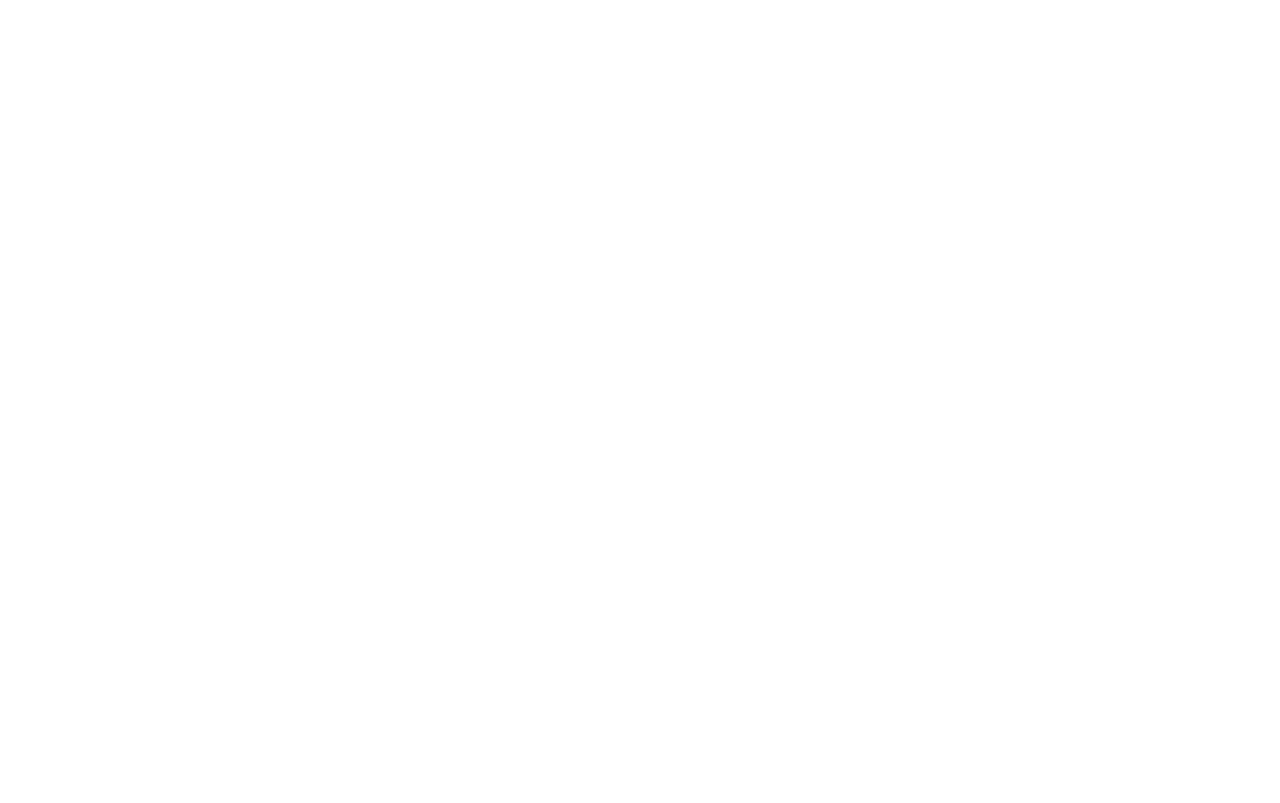
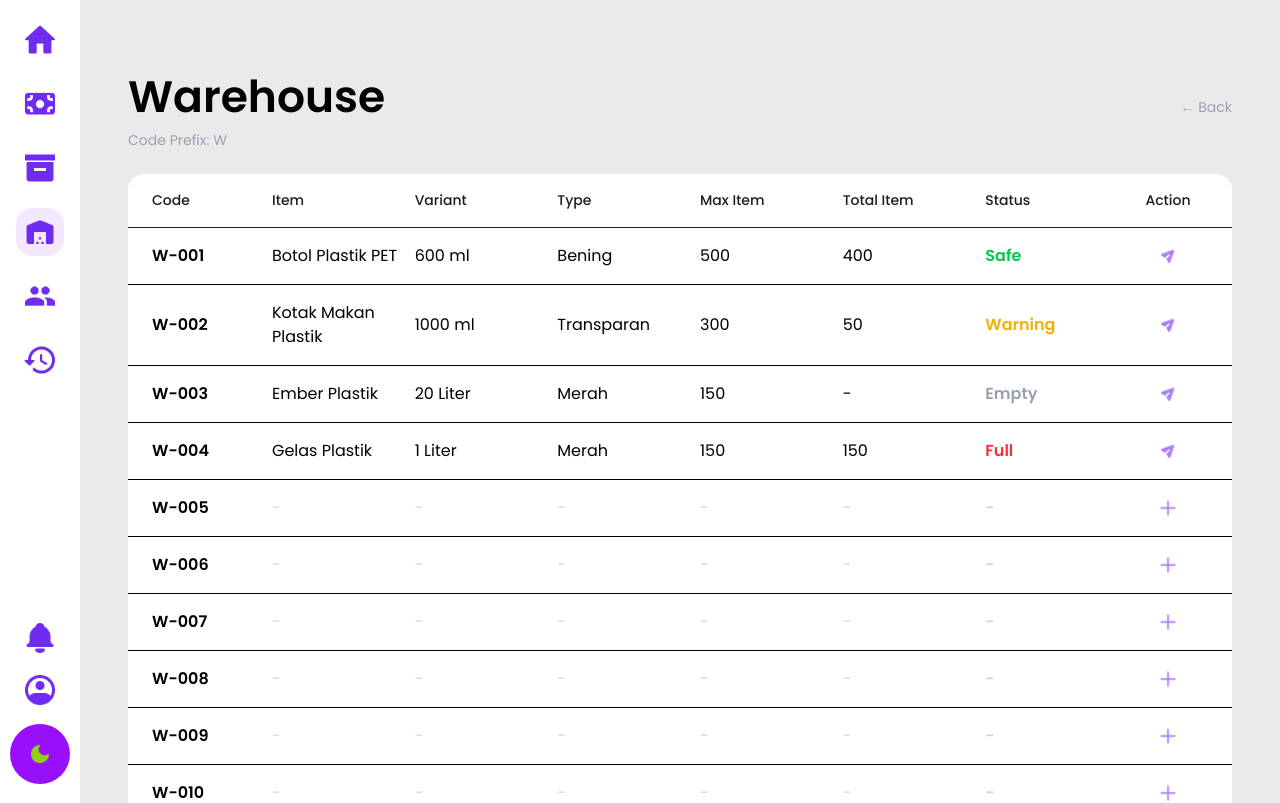
Before and after one commit to Jubilio14/FrontendPOS, a React (Vite) app: page /warehouse/1 in a window 1280 px wide. Before the commit this address had no page. Shown: the top 803 px of the page. Built offline with nearby package versions, Linux system fonts and the light colour scheme.

Commit message:
add item warehouse

```diff
--- a/src/pages/Warehouse.jsx
+++ b/src/pages/Warehouse.jsx
@@ -142,8 +142,11 @@
         {/* ROW */}
         {warehouse.map((item, i) => (
           <div
+            onClick={() => navigate(`/warehouse/${i}`, {
+              state: { name: item.name }
+            })}
             key={i}
-            className="grid grid-cols-[50px_2fr_3fr_1fr_1fr_1fr] items-center p-[20px] gap-[20px] border-b last:border-none text-[14px] leading-[21px] font-medium text-[#1D1D1D] hover:bg-gray-50 transition"
+            className="grid grid-cols-[50px_2fr_3fr_1fr_1fr_1fr] items-center p-[20px] gap-[20px] border-b last:border-none text-[14px] leading-[21px] font-medium text-[#1D1D1D] cursor-pointer hover:bg-gray-50 transition"
           >
             <span>{i + 1}</span>
             <span>{item.name}</span>
--- /dev/null
+++ b/src/pages/WarehouseDetail.jsx
@@ -0,0 +1,195 @@
+import { useLocation, useNavigate } from "react-router-dom";
+
+export default function WarehouseDetail() {
+  const location = useLocation();
+  const navigate = useNavigate();
+
+  const warehouseName = location.state?.name || "Warehouse";
+
+  // 🔥 PREFIX
+  const generatePrefix = (name) => {
+    return name
+      .split(" ")
+      .map((w) => w[0])
+      .join("")
+      .toUpperCase()
+      .slice(0, 3);
+  };
+
+  const prefix = generatePrefix(warehouseName);
+
+  // 🔥 STATUS LOGIC
+  const getStatus = (total, max) => {
+    if (total === 0) return "Empty";
+    if (total >= max) return "Full";
+    if (total < max * 0.3) return "Warning";
+    return "Safe";
+  };
+
+  // 🔥 DATA YANG ADA
+  const items = [
+    {
+      name: "Botol Plastik PET",
+      variant: "600 ml",
+      type: "Bening",
+      max: 500,
+      total: 400,
+    },
+    {
+      name: "Kotak Makan Plastik",
+      variant: "1000 ml",
+      type: "Transparan",
+      max: 300,
+      total: 50,
+    },
+    {
+      name: "Ember Plastik",
+      variant: "20 Liter",
+      type: "Merah",
+      max: 150,
+      total: 0,
+    },
+    {
+      name: "Gelas Plastik",
+      variant: "1 Liter",
+      type: "Merah",
+      max: 150,
+      total: 150,
+    },
+  ];
+
+  // 🔥 TOTAL SLOT (biar banyak row)
+  const totalRows = 12;
+
+  // 🔥 GABUNG DATA + SLOT KOSONG
+  const data = Array.from({ length: totalRows }, (_, i) => {
+    const item = items[i];
+
+    if (item) {
+      return {
+        ...item,
+        code: `${prefix}-${String(i + 1).padStart(3, "0")}`,
+        status: getStatus(item.total, item.max),
+      };
+    }
+
+    return {
+      code: `${prefix}-${String(i + 1).padStart(3, "0")}`,
+      name: "",
+      variant: "",
+      type: "",
+      max: "",
+      total: "",
+      status: "",
+    };
+  });
+
+  return (
+    <div className="p-6">
+
+      {/* HEADER */}
+      <div className="flex justify-between items-center mb-6">
+        <div>
+          <h1 className="text-[44px] font-semibold leading-[66px]">
+            {warehouseName}
+          </h1>
+          <p className="text-sm text-gray-400">
+            Code Prefix: {prefix}
+          </p>
+        </div>
+
+        <button
+          onClick={() => navigate(-1)}
+          className="text-sm text-gray-400 hover:text-black"
+        >
+          ← Back
+        </button>
+      </div>
+
+      {/* TABLE */}
+      <div className="bg-white rounded-2xl overflow-hidden">
+
+        {/* HEADER TABLE */}
+        <div className="grid grid-cols-[120px_1fr_1fr_1fr_1fr_1fr_1fr_80px] px-6 py-4 text-[14px] font-medium text-[#1D1D1D] border-b">
+          <span>Code</span>
+          <span>Item</span>
+          <span>Variant</span>
+          <span>Type</span>
+          <span>Max Item</span>
+          <span>Total Item</span>
+          <span>Status</span>
+          <span className="text-center">Action</span>
+        </div>
+
+        {/* ROW */}
+        {data.map((item, i) => {
+          const hasData = item.name !== "";
+
+          return (
+            <div
+              key={i}
+              className="grid grid-cols-[120px_1fr_1fr_1fr_1fr_1fr_1fr_80px] px-6 py-4 border-b last:border-none items-center hover:bg-gray-50 transition"
+            >
+              {/* CODE */}
+              <span className="font-semibold">{item.code}</span>
+
+              {/* DATA */}
+              <span className={hasData ? "" : "text-gray-300"}>
+                {item.name || "-"}
+              </span>
+              <span className={hasData ? "" : "text-gray-300"}>
+                {item.variant || "-"}
+              </span>
+              <span className={hasData ? "" : "text-gray-300"}>
+                {item.type || "-"}
+              </span>
+              <span className={hasData ? "" : "text-gray-300"}>
+                {item.max || "-"}
+              </span>
+              <span className={hasData ? "" : "text-gray-300"}>
+                {item.total || "-"}
+              </span>
+
+              {/* STATUS */}
+              <span
+                className={`font-semibold ${
+                  item.status === "Safe"
+                    ? "text-green-500"
+                    : item.status === "Warning"
+                    ? "text-yellow-500"
+                    : item.status === "Empty"
+                    ? "text-gray-400"
+                    : item.status === "Full"
+                    ? "text-red-500"
+                    : "text-gray-300"
+                }`}
+              >
+                {item.status || "-"}
+              </span>
+
+              {/* ACTION */}
+              <div className="flex justify-center">
+                {hasData ? (
+                  <button className="hover:scale-110 transition">
+                    <img
+                      src="/icons/Transfer.png"
+                      className="w-[18px] opacity-60 hover:opacity-100"
+                    />
+                  </button>
+                ) : (
+                  <button className="text-[#702BF0] text-[20px] hover:scale-110 transition">
+                    <img
+                      src="/icons/plusPurple.png"
+                      className="w-[18px] opacity-60 hover:opacity-100"
+                    />
+                  </button>
+                )}
+              </div>
+            </div>
+          );
+        })}
+      </div>
+
+    </div>
+  );
+}
--- a/src/routes/AppRoutes.jsx
+++ b/src/routes/AppRoutes.jsx
@@ -10,6 +10,7 @@
 import History from "../pages/History";
 import OrderDetail from "../pages/OrderDetail";
 import Warehouse from "../pages/Warehouse";
+import WarehouseDetail from "../pages/WarehouseDetail";
 
 export default function AppRoutes() {
   return (
@@ -25,6 +26,7 @@
         <Route path="history" element={<History />} />
         <Route path="history/order-detail" element={<OrderDetail />} />
         <Route path="warehouse" element={<Warehouse />} />
+        <Route path="warehouse/:id" element={<WarehouseDetail />} />
       </Route>
     </Routes>
   );
```
Also changed, not shown: public/icons/Transfer.png (added), public/icons/plusPurple.png (added).
